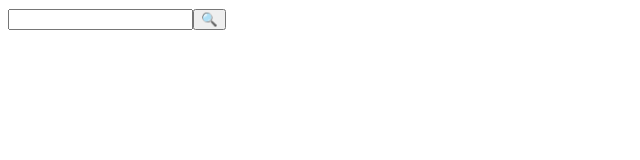
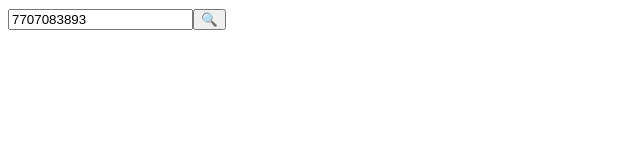
Before and after one commit to cetvrtak/stevo-info-inn, a Next.js app: page / in a window 1280 px wide. Shown: the top 160 px of the page, without its empty margins (0-640 px from the left). Built offline with nearby package versions, Linux system fonts and the light colour scheme.

Commit message:
Reroute to info page on submit

```diff
--- /dev/null
+++ b/app/info/[query]/page.js
@@ -0,0 +1,3 @@
+export default function Page() {
+  return <p>Dashboard Page</p>;
+}
--- a/app/page.js
+++ b/app/page.js
@@ -1,15 +1,16 @@
 'use client'
+import { useRouter } from 'next/navigation';
 import React, { useState } from 'react';
 
 const HomePage = () => {
-  const [query, setQuery] = useState('')
+  const [query, setQuery] = useState('7707083893')
+  const router = useRouter()
 
   async function handleSubmit(e) {
     e.preventDefault()
 
     var url = "http://suggestions.dadata.ru/suggestions/api/4_1/rs/findById/party";
     var token = "237a7776db5718ec773b4319a288282fc9723df2";
-    // var query = "7707083893";
 
     var options = {
       method: "POST",
@@ -25,7 +26,8 @@ const HomePage = () => {
     try {
       const response = await fetch(url, options);
       const result = await response.text();
-      console.log(result);
+
+      router.push(`/info/${query}`)
     } catch (error) {
       console.log("error", error);
     }
```
